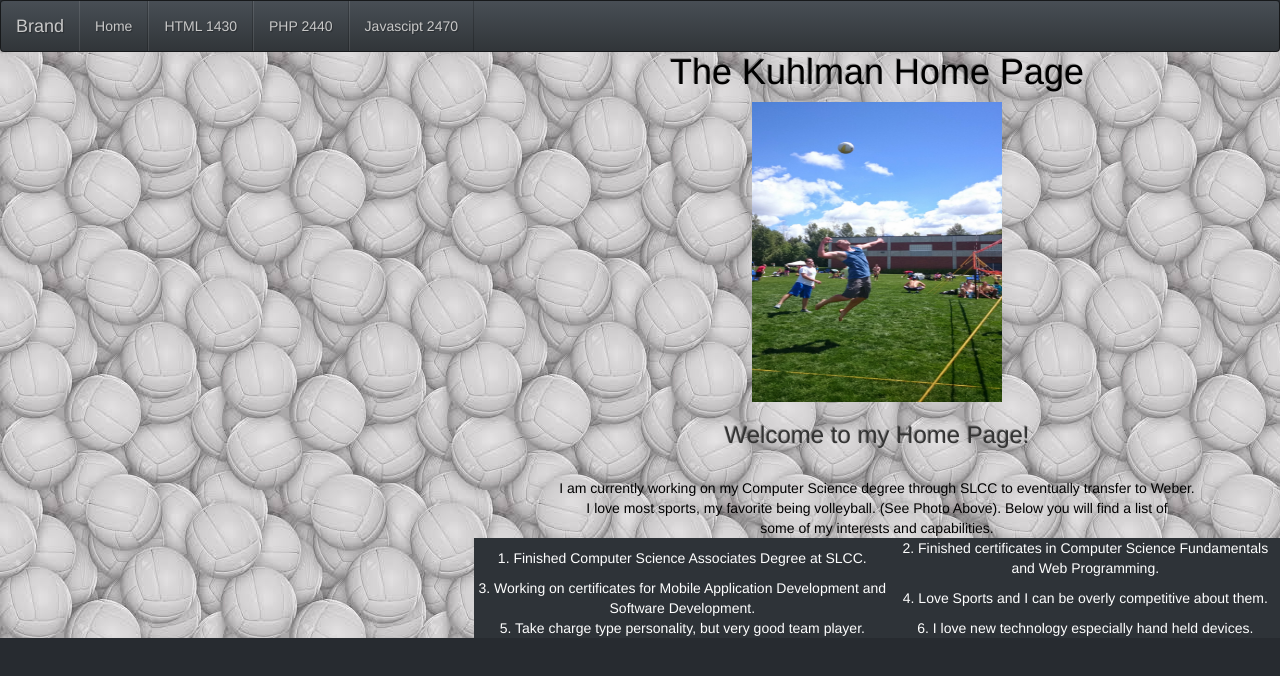
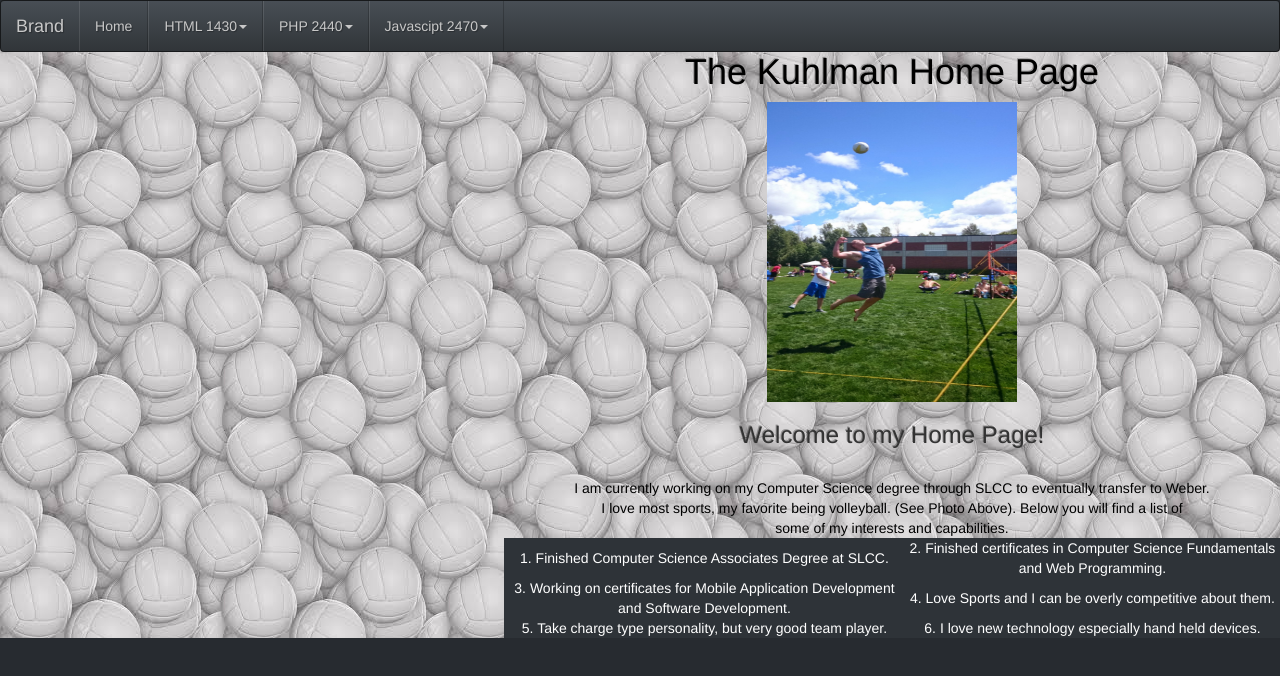
Before and after one commit to rkuhldude77/myAngular2Proj, an Angular app: page / in a window 1280 px wide. Shown: the top 676 px of the page. Built offline with nearby package versions, Linux system fonts and the light colour scheme.

Commit message:
update navbar with hover drop down menus, routing, and main home page

```diff
--- a/src/app/app.component.css
+++ b/src/app/app.component.css
@@ -1,3 +1,7 @@
 .navbar{
   margin-bottom: -20px;
 }
+
+.dropdown:hover .dropdown-menu{
+  display: block;
+}
--- a/src/app/app.module.ts
+++ b/src/app/app.module.ts
@@ -10,6 +10,9 @@ import { JavascriptComponent } from './javascript/javascript.component';
 import { NavbarComponent } from './navbar.component';
 import { PHPComponent } from './php/php.component';
 import {Routing} from "./app.routing.";
+import {HTMLRouting} from "./html/html.routing";
+import {PHPRouting} from "./php/php.routing";
+import {JavascriptRouting} from "./javascript/javascript.routing";
 
 
 @NgModule({
@@ -25,6 +28,9 @@ import {Routing} from "./app.routing.";
     BrowserModule,
     FormsModule,
     HttpModule,
+    HTMLRouting,
+    PHPRouting,
+    JavascriptRouting,
     Routing
   ],
   providers: [],
--- a/src/app/html/html.routing.ts
+++ b/src/app/html/html.routing.ts
@@ -1,3 +1,7 @@
-/**
- * Created by kuhldude_77 on 1/11/17.
- */
+import {RouterModule} from '@angular/router';
+
+import {HTMLComponent} from './html.component';
+
+export const HTMLRouting = RouterModule.forChild([
+  {path: 'html', component: HTMLComponent}
+])
--- a/src/app/javascript/javascript.routing.ts
+++ b/src/app/javascript/javascript.routing.ts
@@ -1,3 +1,7 @@
-/**
- * Created by kuhldude_77 on 1/11/17.
- */
+import {RouterModule} from '@angular/router';
+
+import {JavascriptComponent} from './javascript.component';
+
+export const JavascriptRouting = RouterModule.forChild([
+  {path: 'javascript', component: JavascriptComponent}
+])
--- a/src/app/navbar.component.html
+++ b/src/app/navbar.component.html
@@ -7,9 +7,27 @@
     <div class="collapse navbar-collapse" id="bs-example-navbar-collapse-1">
       <ul class="nav navbar-nav">
         <li><a routerLink="">Home <span class="sr-only">(current)</span></a></li>
-        <li><a routerLink="html">HTML 1430</a></li>
-        <li><a routerLink="php">PHP 2440</a></li>
-        <li><a routerLink="javascript">Javascipt 2470</a></li>
+        <li class="dropdown">
+          <a routerLink="html">HTML 1430<b class="caret"></b></a>
+          <ul class="dropdown-menu">
+            <li><a>1430 HTML Home</a></li>
+            <li><a>other</a></li>
+          </ul>
+        </li>
+        <li class="dropdown">
+          <a routerLink="php">PHP 2440<b class="caret"></b></a>
+          <ul class="dropdown-menu">
+            <li><a>2440 PHP Home</a></li>
+            <li><a>other</a></li>
+          </ul>
+        </li>
+        <li class="dropdown">
+          <a routerLink="javascript">Javascipt 2470<b class="caret"></b></a>
+          <ul class="dropdown-menu">
+            <li><a>2470 Javascript Home</a></li>
+            <li><a>other</a></li>
+          </ul>
+        </li>
         </ul>
       </div>
   </div>
--- a/src/app/php/php.routing.ts
+++ b/src/app/php/php.routing.ts
@@ -1,3 +1,7 @@
-/**
- * Created by kuhldude_77 on 1/11/17.
- */
+import {RouterModule} from '@angular/router';
+
+import {PHPComponent} from './php.component';
+
+export const PHPRouting = RouterModule.forChild([
+  {path: 'php', component: PHPComponent}
+])
```
Also changed, not shown: src/app/app.routing..ts (+1 -8 lines).
